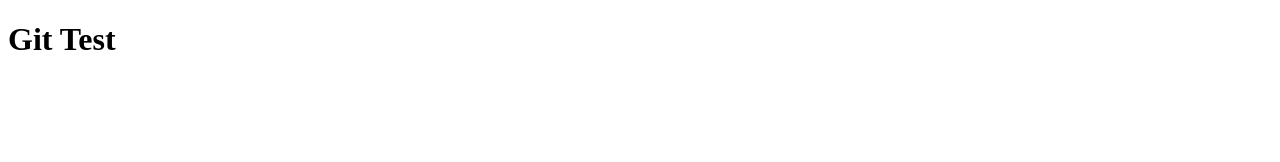
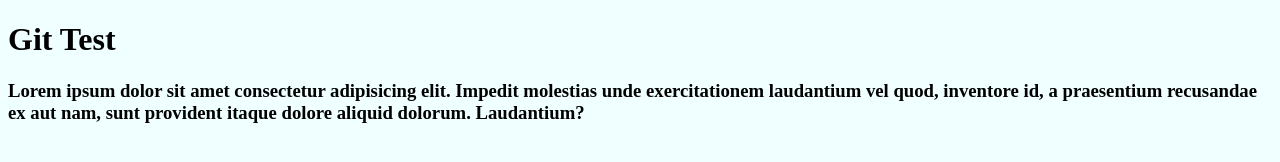
Before and after one commit to eimyat8/gittest, a plain HTML site: page index.html in a window 1280 px wide. Drawn offline with Linux system fonts and the light colour scheme.

Commit message:
second commit

```diff
--- a/index.html
+++ b/index.html
@@ -4,6 +4,7 @@
 <head>
     <meta charset="UTF-8">
     <meta name="viewport" content="width=device-width, initial-scale=1.0">
+    <link rel="stylesheet" href="style.css">
     <title>Document</title>
 </head>
 
@@ -11,6 +12,11 @@
     <h1>
         Git Test
     </h1>
+    <h3>
+        Lorem ipsum dolor sit amet consectetur adipisicing elit. Impedit molestias unde exercitationem laudantium vel
+        quod, inventore id, a praesentium recusandae ex aut nam, sunt provident itaque dolore aliquid dolorum.
+        Laudantium?
+    </h3>
 </body>
 
 </html>
--- a/style.css
+++ b/style.css
@@ -0,0 +1,3 @@
+body {
+  background-color: azure;
+}
```
